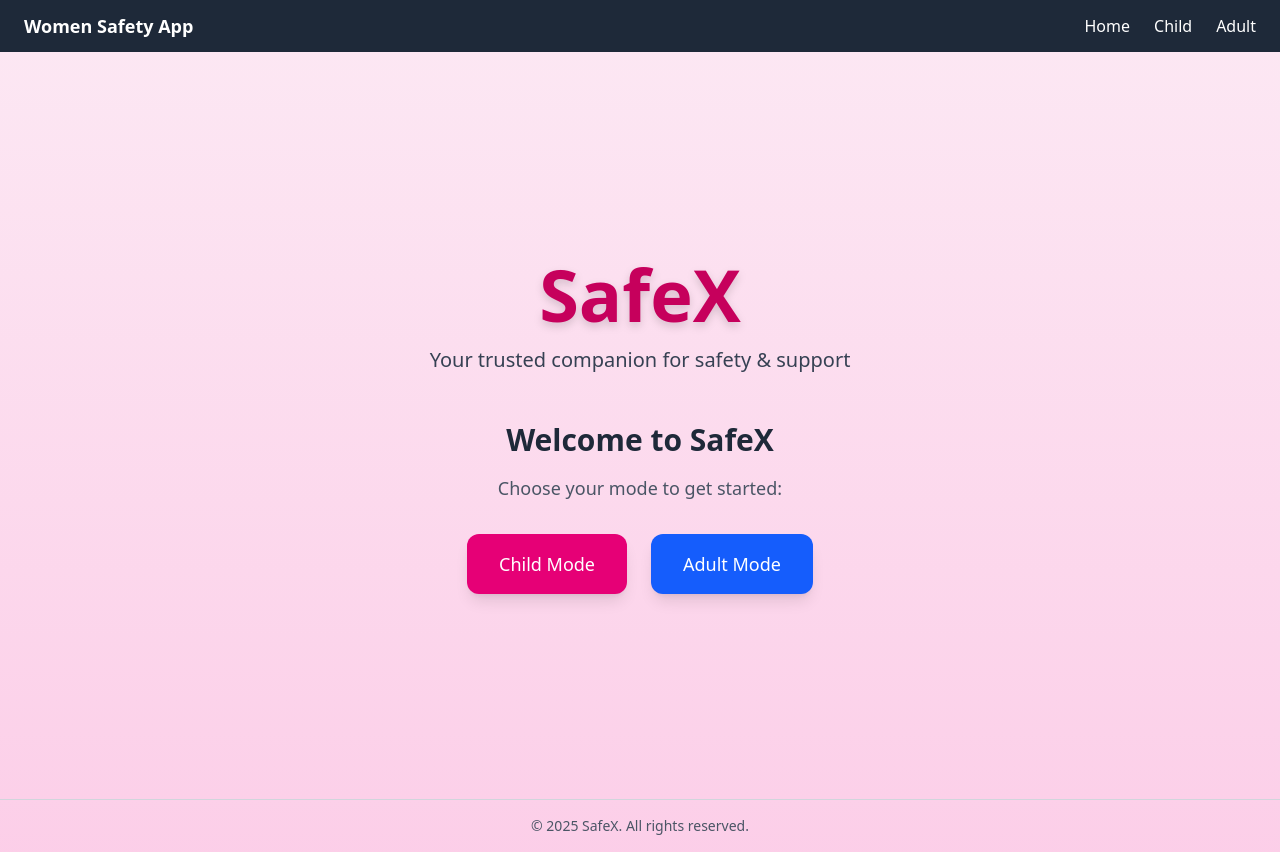
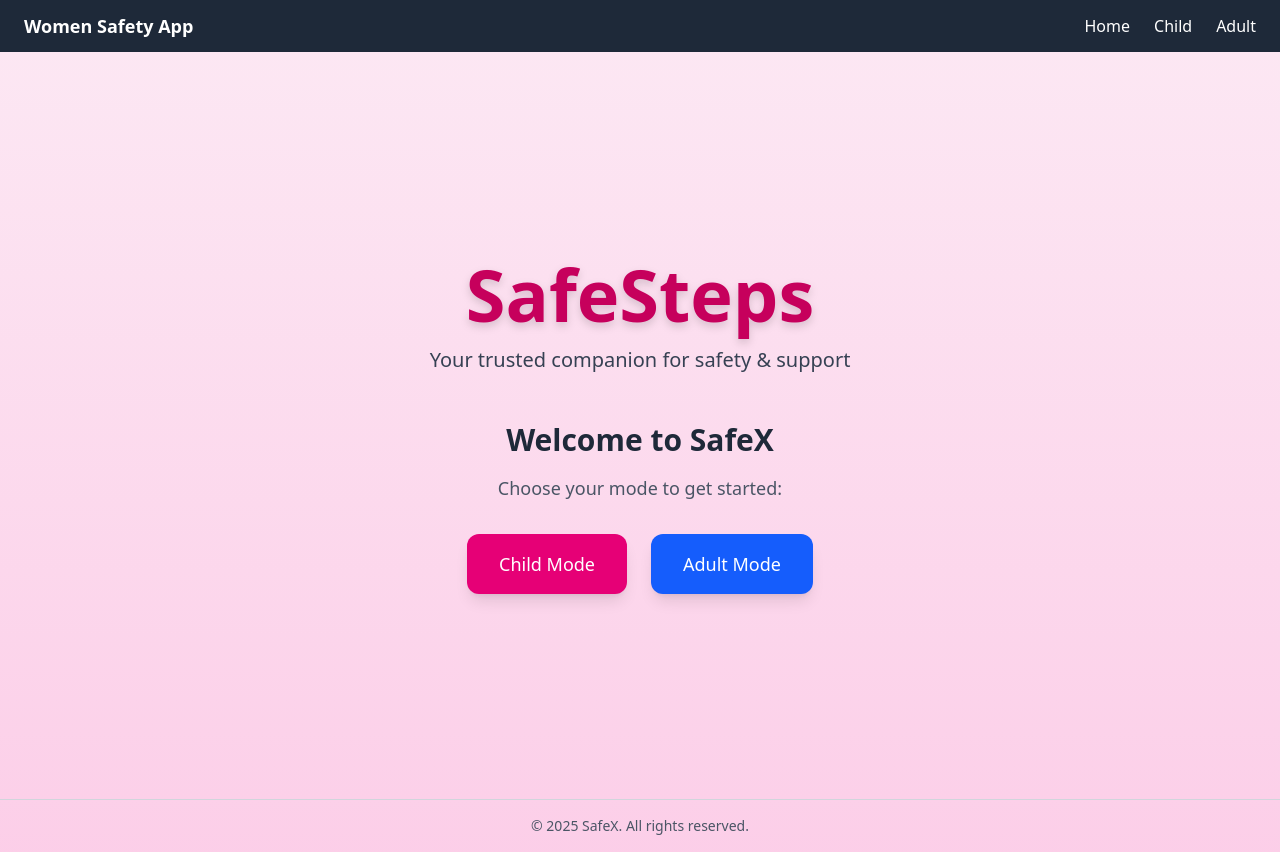
Before and after one commit to codemasteryash/women-safety-app, a React (Vite) app: page / in a window 1280 px wide. Built offline with nearby package versions, Linux system fonts and the light colour scheme.

Commit message:
name change

```diff
--- a/src/components/shared/Footer.jsx
+++ b/src/components/shared/Footer.jsx
@@ -1,7 +1,7 @@
 // src/components/shared/Footer.jsx
 export default function Footer() {
   return (
-    <footer className="bg-pink-600 text-white text-center py-6 mt-auto">
+    <footer className="bg-pink-1000 text-white text-center py-6 mt-auto">
       <p>© {new Date().getFullYear()} Women Safety App. All rights reserved.</p>
     </footer>
   )
--- a/src/pages/Home.jsx
+++ b/src/pages/Home.jsx
@@ -11,7 +11,7 @@ export default function Home() {
       <div className="flex-1 flex flex-col items-center justify-center text-center">
         {/* App Name */}
         <h1 className="text-7xl font-extrabold text-pink-700 drop-shadow-lg">
-          SafeX
+          SafeSteps
         </h1>
         <p className="mt-4 text-xl text-gray-700 max-w-xl">
           Your trusted companion for safety & support
```
